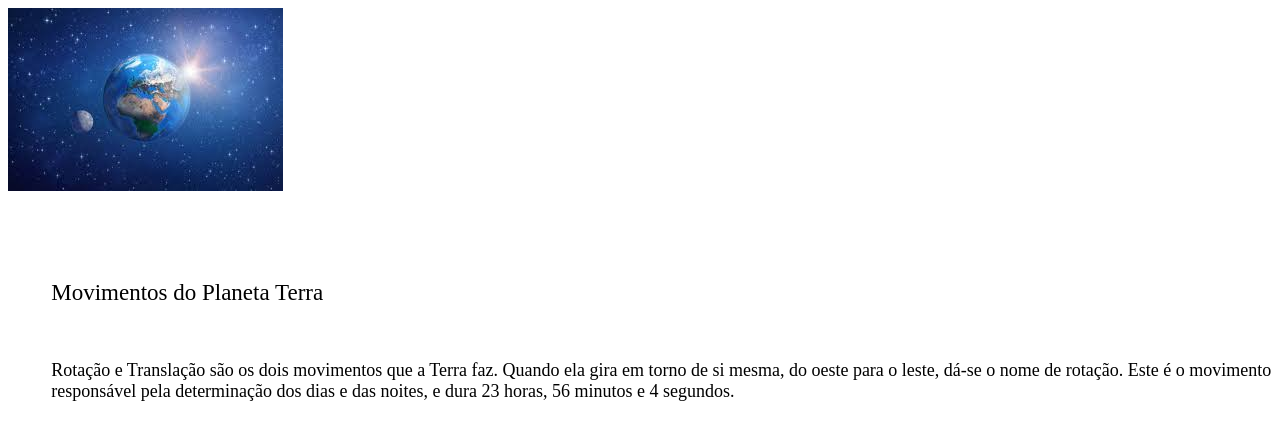
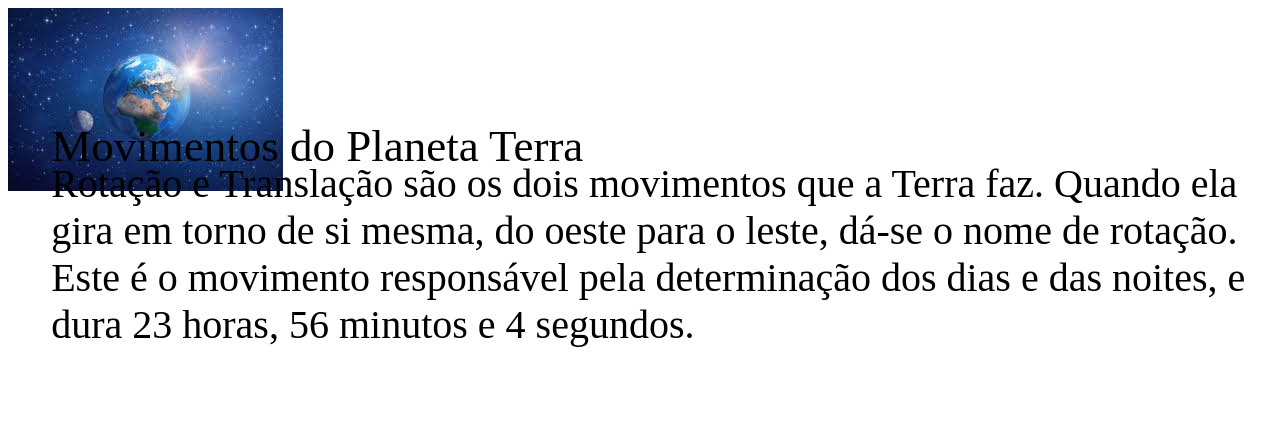
Before and after one commit to mwtlp/mwtlp.github.io, a plain HTML site: page index.html in a window 1280 px wide. Drawn offline with Linux system fonts and the light colour scheme.

Commit message:
Add files via upload

```diff
--- a/index.html
+++ b/index.html
@@ -8,11 +8,11 @@
 <tytle1>Movimentos do Planeta Terra</tytle1>
 <style>
  tytle1{position:absolute;}
- tytle1{top:35%;left:4%;}
- tytle1{font-size:23px;}
+ tytle1{top:15%;left:4%;}
+ tytle1{font-size:45px;}
  tytle2{position:absolute;}
- tytle2{top:45%;left:4%;}
- tytle2{font-size:18px;}
+ tytle2{top:20%;left:4%;}
+ tytle2{font-size:40px;}
 </style>
 <tytle2>Rotação e Translação são os dois movimentos que a Terra faz. Quando ela gira em torno de si mesma, do oeste para o leste, dá-se o nome de rotação. Este é o movimento responsável pela determinação dos dias e das noites, e dura 23 horas, 56 minutos e 4 segundos.</tytle2>
   </body>
```
